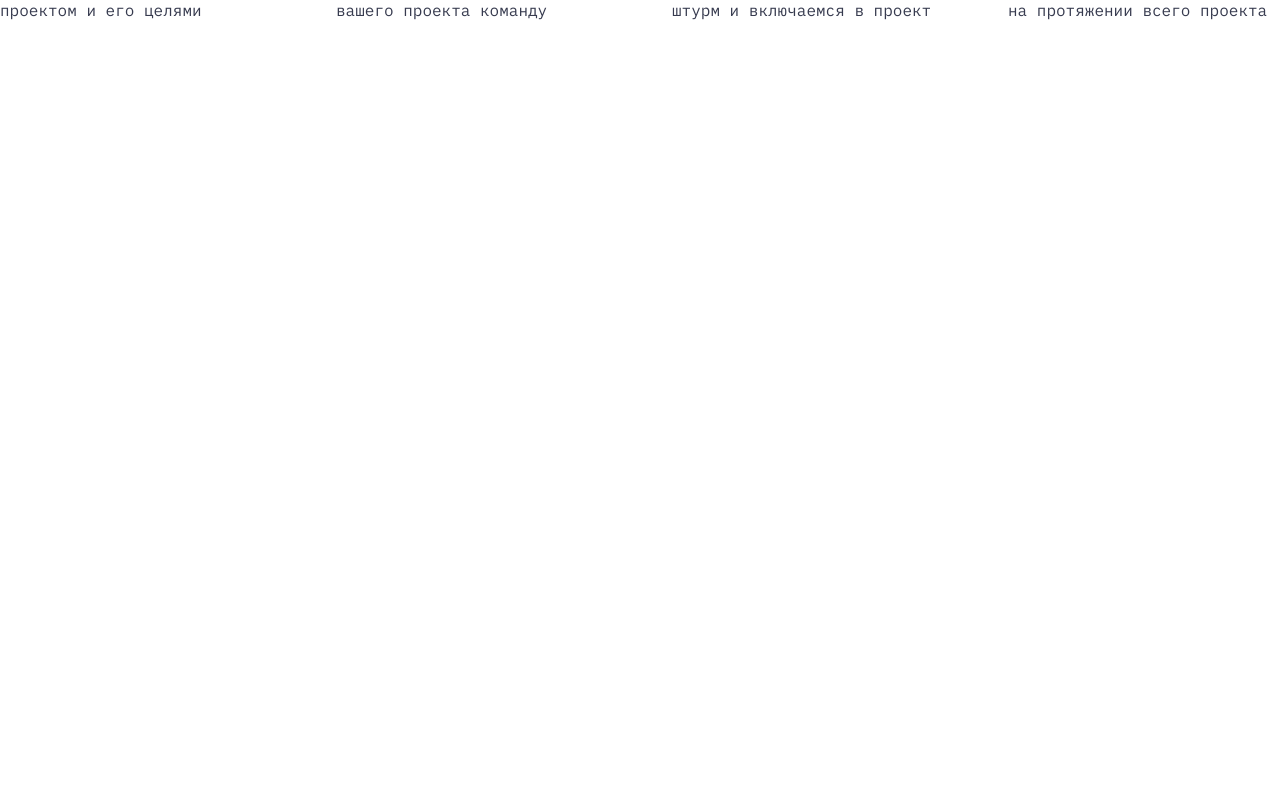
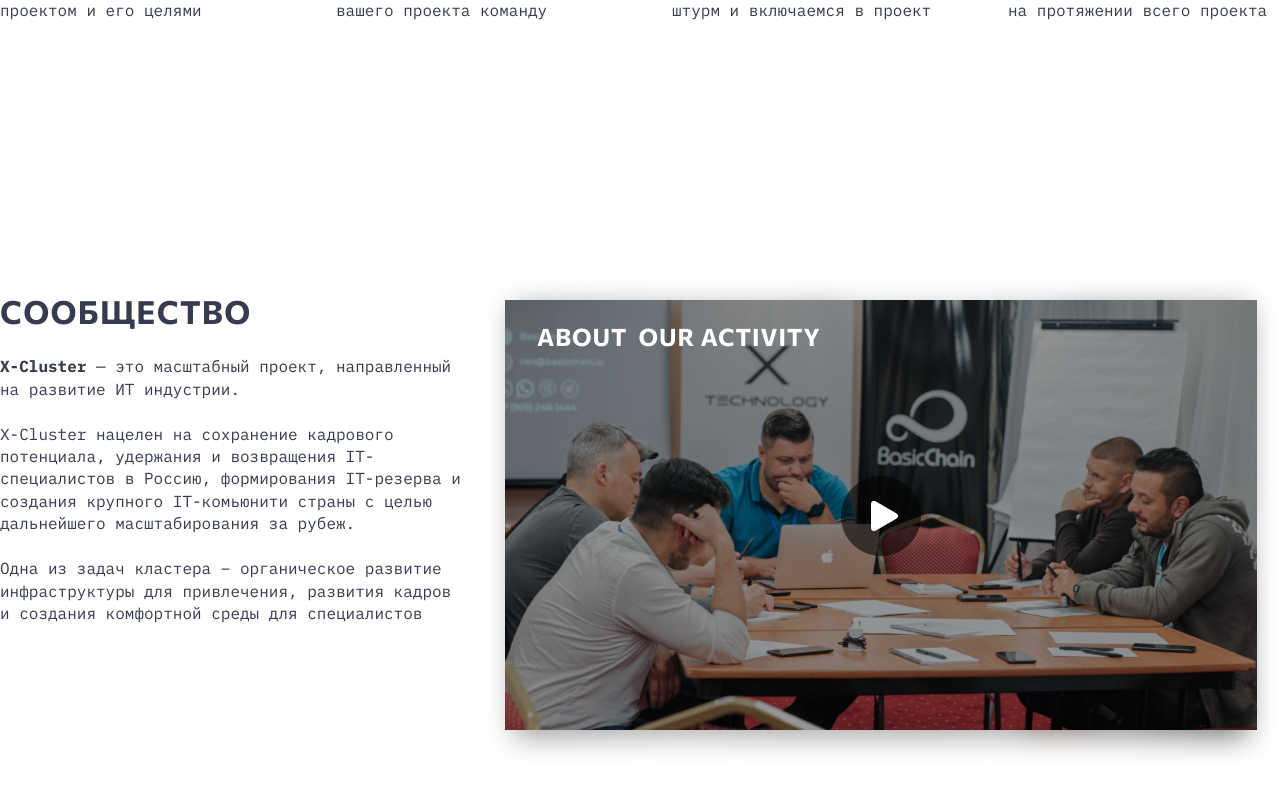
Before and after one commit to Bespalov-D-A/x-tech-form, a React (Create React App) app: page / in a window 1280 px wide. Shown: the part 5920-6713 px from the top of the page. Before the commit the page ends 6065 px from the top, so only its background shows below. Built offline with nearby package versions, Linux system fonts and the light colour scheme.

Commit message:
Create community block

```diff
--- a/src/App.tsx
+++ b/src/App.tsx
@@ -1,3 +1,4 @@
+import Community from "./components/Community/Community";
 import CreateTeam from "./components/CreateTeam/CreateTeam";
 import Header from "./components/Header/Header";
 import MainMenu from "./components/MainMenu/MainMenu";
@@ -18,6 +19,7 @@ function App() {
       <Technologies />
       <WhereFind />
       <ProcessFind />
+      <Community />
     </div>
   );
 }
--- /dev/null
+++ b/src/components/Community/Community.module.scss
@@ -0,0 +1,27 @@
+.community {
+	display: flex;
+	max-width: 1312px;
+	margin: 0 auto;
+	padding: 130px 0 40px;
+}
+
+.desc-block {
+	padding-top: 16px;
+}
+
+.title {
+	margin-bottom: 24px;
+	font-family: "Commissioner";
+	font-style: normal;
+	font-weight: 700;
+	letter-spacing: 0.04em;
+	text-transform: uppercase;
+	font-feature-settings: "tnum" on, "lnum" on;
+}
+
+.desc {
+	padding-right: 16px;
+	font-weight: 400;
+	font-size: 16px;
+	line-height: 140%;
+}
--- /dev/null
+++ b/src/components/Community/Community.tsx
@@ -0,0 +1,35 @@
+import { FC } from "react";
+import photo from "./../../img/photo/mainPage/video.jpg";
+import s from "./Community.module.scss";
+
+const text = () => {
+  return (
+    <>
+      {" "}
+      <b>X-Сluster</b> — это масштабный проект, направленный на развитие ИТ
+      индустрии.
+      <br />
+      <br />
+      X-Сluster нацелен на сохранение кадрового потенциала, удержания и
+      возвращения IT-специалистов в Россию, формирования IT-резерва и создания
+      крупного IT-комьюнити страны с целью дальнейшего масштабирования за рубеж.
+      <br /> <br />
+      Одна из задач кластера – органическое развитие инфраструктуры для
+      привлечения, развития кадров и создания комфортной среды для специалистов
+    </>
+  );
+};
+
+const Community: FC = () => {
+  return (
+    <div className={s.community}>
+      <div className={s["desc-block"]}>
+        <h1 className={s.title}>Сообщество</h1>
+        <p className={s.desc}>{text()}</p>
+      </div>
+      <img src={photo} alt="" />
+    </div>
+  );
+};
+
+export default Community;
```
Also changed, not shown: src/img/photo/mainPage/video.jpg (added).
